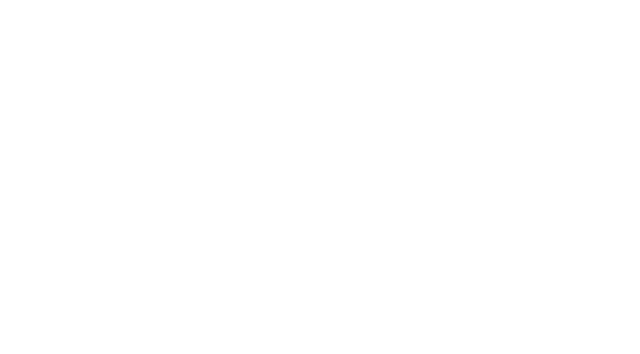
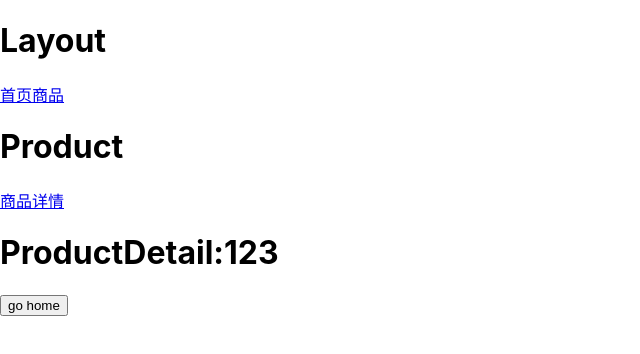
Before and after one commit to linzhengGithub/learn-react-toolbox, a React (Create React App) app in the folder learn-rc-router6/: page /product/123 in a window 1280 px wide. Shown: the top 354 px of the page, without its empty margins (0-640 px from the left). Built offline with nearby package versions, Linux system fonts and the light colour scheme.

Commit message:
learn: 路由匹配,支持动态路由

```diff
--- a/learn-rc-router6/src/MiniApp.js
+++ b/learn-rc-router6/src/MiniApp.js
@@ -1,4 +1,5 @@
-import { BrowserRouter as Router, Routes, Route, Link, Outlet } from "./mini-react-router";
+import { BrowserRouter as Router, Routes, Route, Link, Outlet, useNavigate, useParams } from "./mini-react-router";
+// import { BrowserRouter as Router, Routes, Route, Link, Outlet, useNavigate, useParams } from "react-router-dom";
 
 export default function App() {
   return (
@@ -7,7 +8,9 @@ export default function App() {
         <Routes>
           <Route path="/" element={<Layout />}>
             <Route path="/" element={<Home />} />
-            <Route path="product" element={<Product />} />
+            <Route path="product" element={<Product />}>
+              <Route path=":id" element={<ProductDetail />} />
+            </Route>
           </Route>
         </Routes>
       </Router>
@@ -40,6 +43,20 @@ function Product() {
   return (
     <div>
       <h1>Product</h1>
+      <Link to="/product/123">商品详情</Link>
+
+      <Outlet />
     </div>
   )
 }
+
+function ProductDetail() {
+  const params = useParams()
+  const navigate = useNavigate()
+  return (
+    <div>
+      <h1>ProductDetail:{params.id}</h1>
+      <button onClick={() => navigate('/')}>go home</button>
+    </div>
+  )
+}
--- a/learn-rc-router6/src/mini-react-router/createRoutesFromChildren.js
+++ b/learn-rc-router6/src/mini-react-router/createRoutesFromChildren.js
@@ -7,7 +7,7 @@ export default function createRoutesFromChildren(children) {
     const { props: { element, path, children } } = child
     const route = { element, path }
 
-    if (children && children.length) {
+    if (children) {
       route.children = createRoutesFromChildren(children)
     }
 
--- a/learn-rc-router6/src/mini-react-router/hooks.js
+++ b/learn-rc-router6/src/mini-react-router/hooks.js
@@ -1,29 +1,29 @@
 import React from "react"
 import { NavigationContext, RouteContext } from "./Context"
-import { normalizePathname } from "./utils"
-import Outlet from "./Outlet"
+// import Outlet from "./Outlet"
+import { matchRoutes } from 'react-router-dom';
 
 export function useRoutes(routes) {
   const location = useLocation()
   const pathname = location.pathname
 
-  return routes.map((route) => {
-    const match = pathname.startsWith(route.path)
+  const matches = matchRoutes(routes, { pathname })
 
-    return match ? route.children.map((child) => {
-      let m = normalizePathname(child.path) === pathname
-      return (
-        m && (
-          <RouteContext.Provider
-            value={{ outlet: child.element }}
-            // 子组件的渲染: 对父组件的监测
-            children={route.element !== undefined ? route.element : <Outlet />}
-          />
-        )
-      )
-    }) : null
-  })
+  return renderMatches(matches)
 };
+
+function renderMatches(matches) {
+  if (matches == null) return null
+
+  return matches.reduceRight((outlet, match) => {
+    return (
+      <RouteContext.Provider
+        value={{ outlet, matches }}
+        children={match.route.element || outlet}
+      />
+    )
+  }, null)
+}
 
 export function useNavigate() {
   // 只做跳转
@@ -43,3 +43,10 @@ export function useOutlet() {
 
   return outlet
 };
+
+export function useParams() {
+  const { matches } = React.useContext(RouteContext)
+  const routeMatch = matches[matches.length - 1]
+
+  return routeMatch ? routeMatch.params : {}
+};
--- a/learn-rc-router6/src/mini-react-router/index.js
+++ b/learn-rc-router6/src/mini-react-router/index.js
@@ -3,5 +3,6 @@ import Routes from "./Routes";
 import Route from "./Route";
 import Link from './Link';
 import Outlet from './Outlet';
+import { useNavigate, useParams } from './hooks';
 
-export { BrowserRouter, Routes, Route, Link, Outlet };
+export { BrowserRouter, Routes, Route, Link, Outlet, useNavigate, useParams };
```
